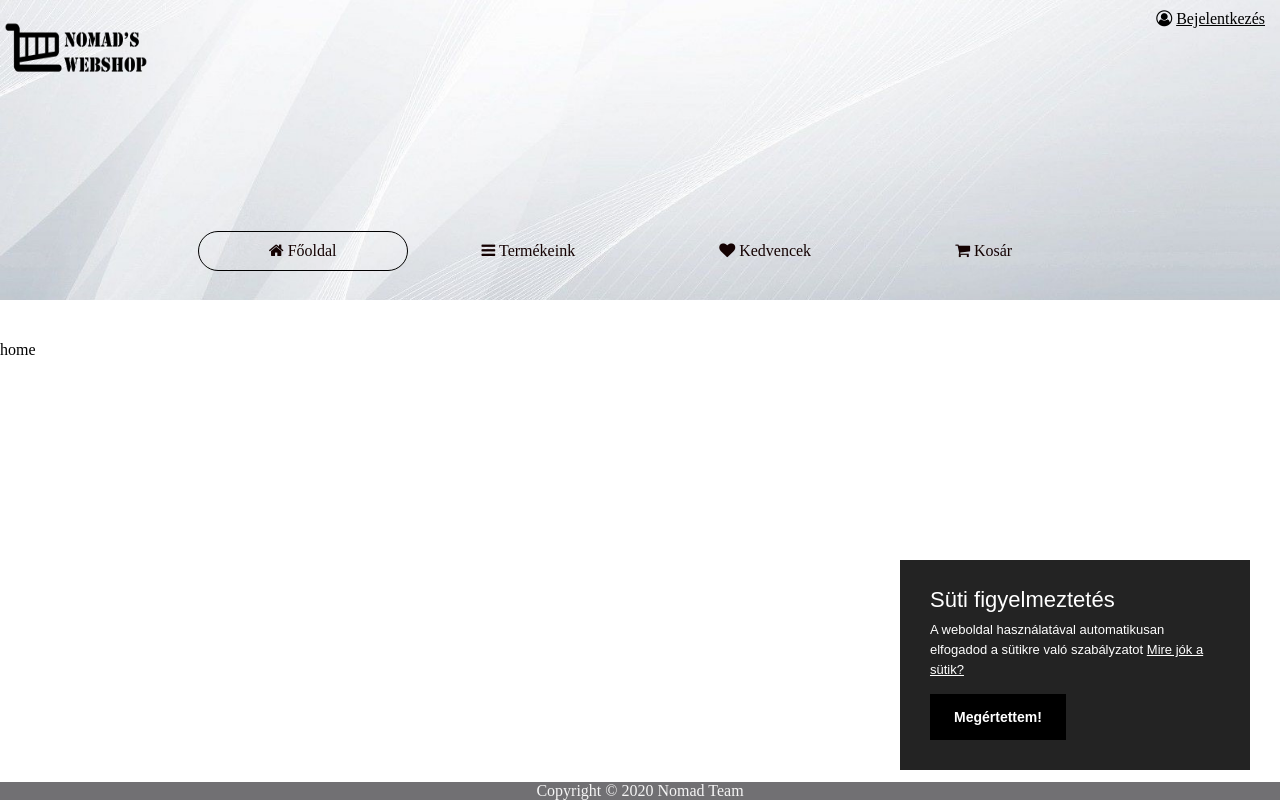
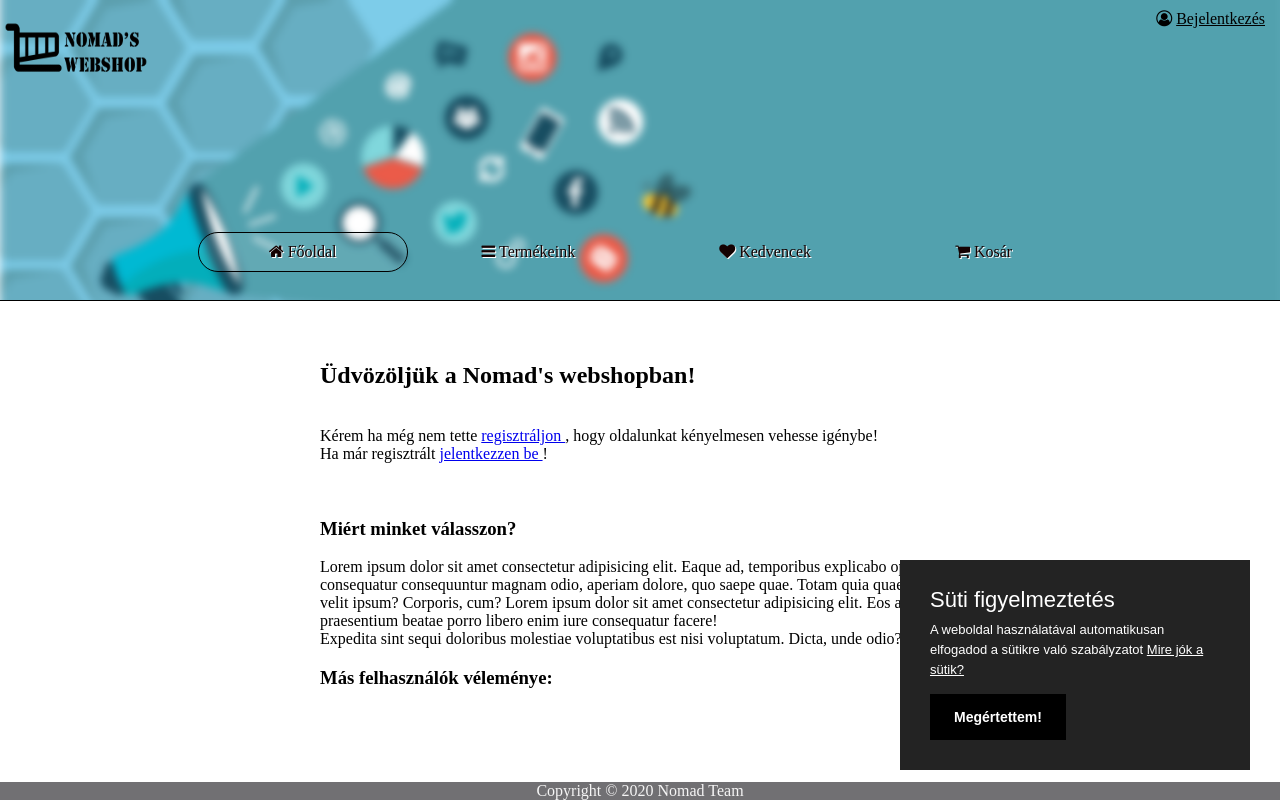
Before and after one commit to Trapzor/AFP_2nd_project, a PHP site: page / in a window 1280 px wide. Run offline with PHP 8.4, Linux system fonts and the light colour scheme.

Commit message:
Added a custom welcome message to costumers, changed background img.

```diff
--- a/Project/backend/home.php
+++ b/Project/backend/home.php
@@ -1,4 +1,22 @@
 <div class="home">
-    home
+    <div>
+    <?php if (!IsUserLoggedIn()): ?>
+<h2> Üdvözöljük a Nomad's webshopban!</h2> <br>
+ Kérem ha még nem tette <a href="index.php?p=register">regisztráljon </a>, hogy oldalunkat kényelmesen vehesse igénybe! <br>
+ Ha már regisztrált <a href="index.php?p=login" >jelentkezzen be </a>!
+    <?php else: ?>
+<h2> Üdvözöljük <?php echo $_SESSION['name']; ?> </h2>
+Hogy vagyunk ma? <br> Nézze meg kedvenceit, már várják gazdájukat, rendeljen most!
+    <?php endif; ?>
 
+    <br><br><br>
+<h3>Miért minket válasszon?</h3>
+<p>Lorem ipsum dolor sit amet consectetur adipisicing elit. Eaque ad, temporibus explicabo optio <br>
+ consequatur consequuntur magnam odio, aperiam dolore, quo saepe quae. Totam quia quae odit velit ipsum? Corporis, cum?
+ Lorem ipsum dolor sit amet consectetur adipisicing elit. Eos atque praesentium beatae porro libero enim iure consequatur facere!
+ <br> Expedita sint sequi doloribus molestiae voluptatibus est nisi voluptatum. Dicta, unde odio?</p>
+
+ <h3>Más felhasználók véleménye:</h3>
+
+    </div>
 </div>
--- a/Project/frontend/style.css
+++ b/Project/frontend/style.css
@@ -4,7 +4,7 @@ html{
 body {
     background-color: rgb(255, 255, 255);
     margin: 0px;
-    margin-bottom: 50px;
+    margin-bottom: 100px;
     /*
     position: fixed;
     height: 100%;
@@ -14,6 +14,10 @@ body {
 .home{
     width: 100%;
     height: 100%;
+}
+.home div{
+    width: 50%;
+    margin: auto;
 }
 .regContainer{
     box-sizing: border-box;
@@ -49,12 +53,13 @@ body {
 }
 
 header{
-    background-image: url('../frontend/pictures/header_background.jpg');
+    background-image: url('../frontend/pictures/header_background.png');
     background-size: cover;
     position: relative;
     margin: 0px;
     z-index:0;
     height: 300px;
+    border-bottom: 1px solid black;
 }
 footer{
     margin-top:10px;
@@ -93,6 +98,7 @@ nav {
     text-decoration: none;
     padding: 70px;
     color: rgb(20, 2, 2);
+    text-shadow: 1px 1px white;
 }
 .active {
     border-radius: 50px;
@@ -147,7 +153,8 @@ nav {
     border-style: solid;
     border-width: 2px;
     border-color: green;
-    display: flex;
+    display: inline-block;
+    overflow-x: auto;
 }
 
 .productsHeader {
```
Also changed, not shown: Project/backend/nav.php (line endings or trailing spaces), Project/frontend/pictures/header_background.png (added).
